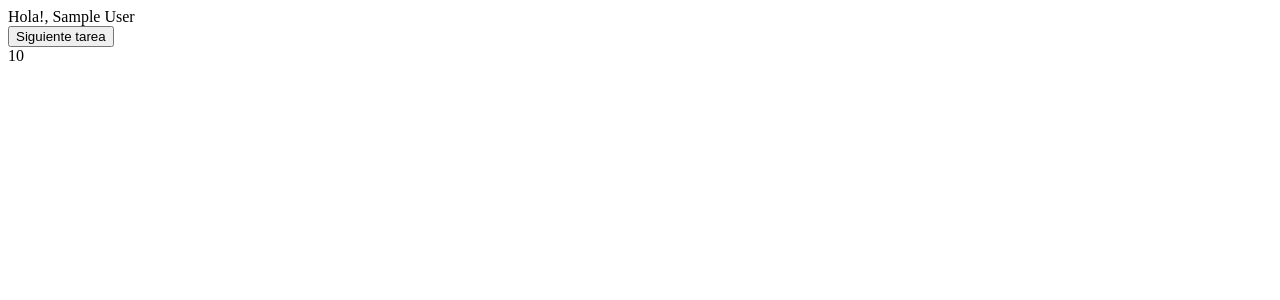
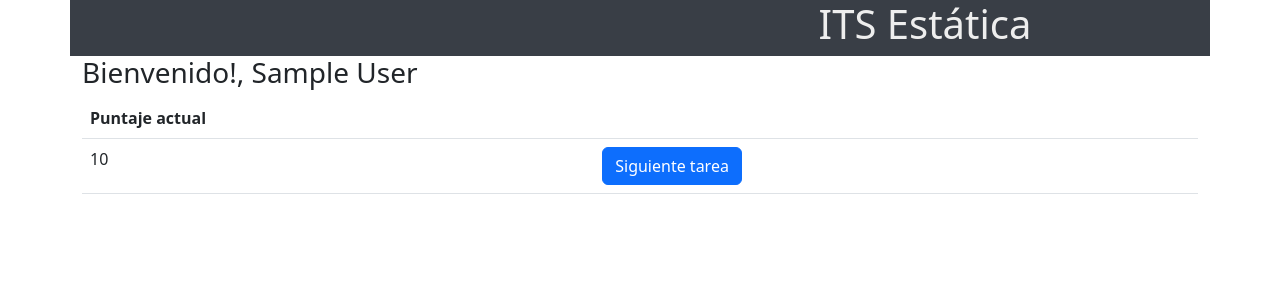
Before and after one commit to jorgeplazadelosreyes/its_pds, a Django app: page /student in a window 1280 px wide. Shown: the top 300 px of the page. Run offline with Django 4.2, Linux system fonts and the light colour scheme; a user stored in the database is signed in; tables that the repository leaves empty hold one stand-in row (values such as "Sample post").

Commit message:
student view

```diff
--- a/templates/student_home.html
+++ b/templates/student_home.html
@@ -4,15 +4,46 @@
     <meta charset="UTF-8">
     <meta http-equiv="X-UA-Compatible" content="IE=edge">
     <meta name="viewport" content="width=device-width, initial-scale=1.0">
+    <link href="https://cdn.jsdelivr.net/npm/bootstrap@5.2.1/dist/css/bootstrap.min.css" rel="stylesheet" integrity="sha384-iYQeCzEYFbKjA/T2uDLTpkwGzCiq6soy8tYaI1GyVh/UjpbCx/TYkiZhlZB6+fzT" crossorigin="anonymous">
+
     <title>Home</title>
 </head>
+
 <body>
 
-    <span class="hello-msg">Hola!, {{request.user.first_name}} {{request.user.last_name}}</span>
     <div>
-        <input class="btn" id="next_homework_btn" type="button" onclick="location.href='{% url 'view_students' %}'" value = "Siguiente tarea"/>
+        <div class="container">
+            <div class="row" style="background-color: #393E46">
+                <div class="col"></div>
+                <div class="col text-center">
+                    <h1 style="color: #EEEEEE">ITS Estática</h1>
+                </div>
+
+            </div>
+            <div class="row">
+            <div style="max-height: 500px;overflow: auto;">
+                <h3 class="hello-msg">Bienvenido!, {{request.user.first_name}} {{request.user.last_name}}</h3>
+                <table class="table" >
+                    <thead>
+                        <tr>
+                        <th scope="col">Puntaje actual</th>
+                        <th scope="col"> </th>
+                        </tr>
+                    </thead>
+                    <tbody>
+                        <td>
+                            <span class="pts">{{ score }}</span>
+                        </td>
+                        <td>
+                            <button id="next_homework_btn" type="button" onclick="location.href='{% url 'view_students' %}'" class="btn btn-primary">Siguiente tarea</button>
+                        </td>
+                    </tbody>
+                </table>
+            </div>
+            </div>
+
+        </div>
     </div>
-    <span class="hello-msg">{{ score }}</span>
 
 </body>
 </html>
```
